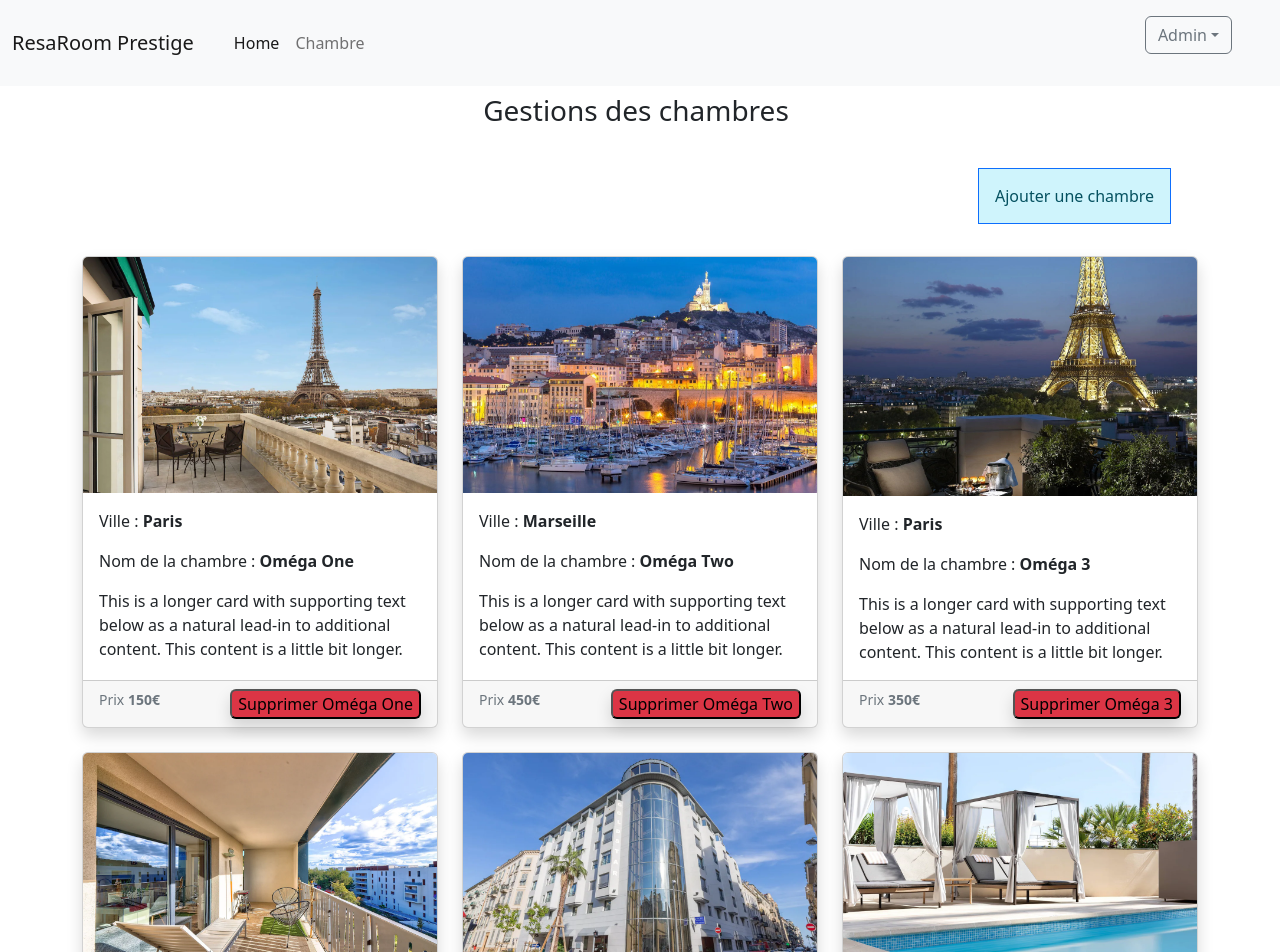
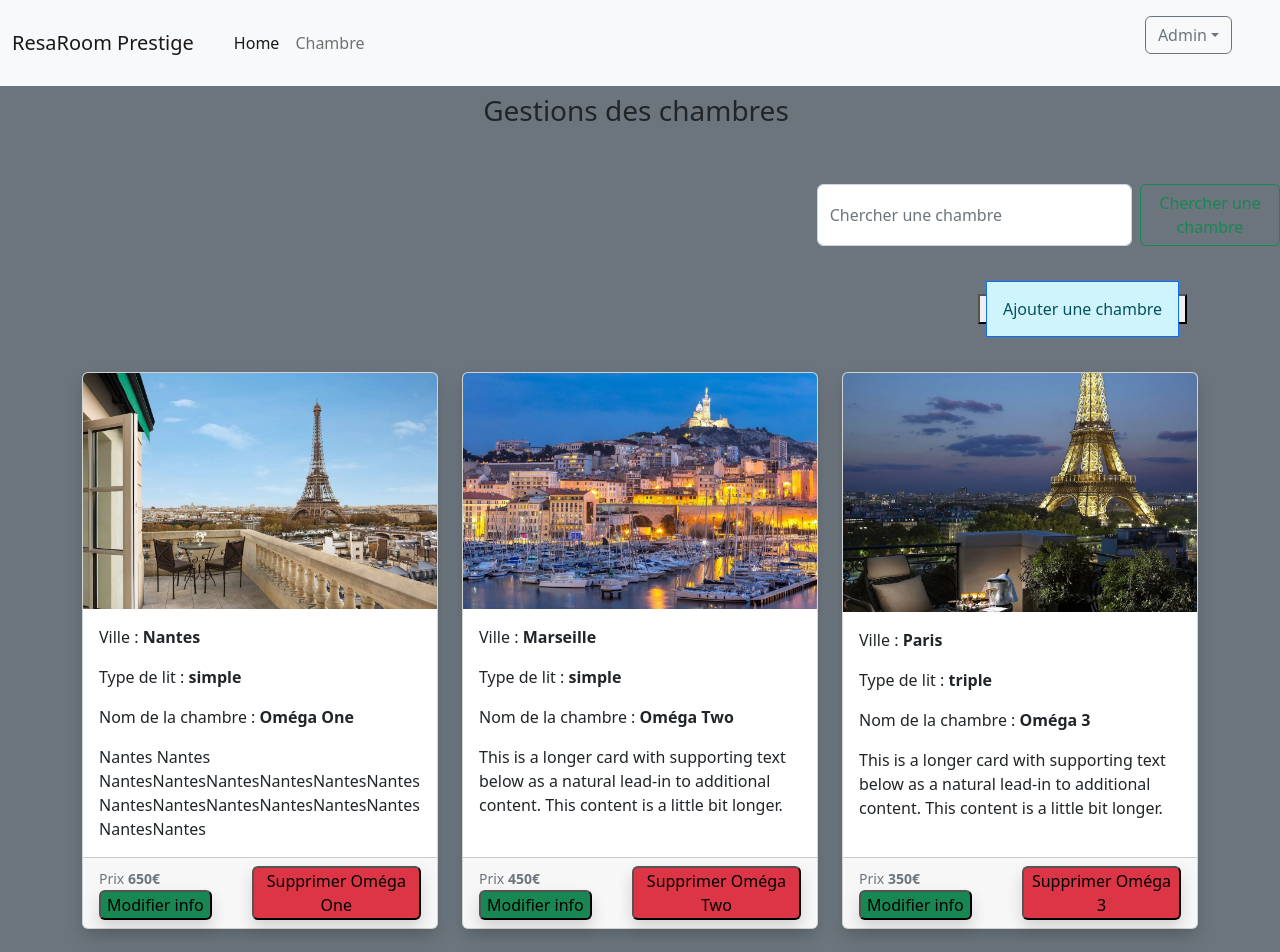
Before and after one commit to abou1er/2ndProjetPersoAngu, an Angular app: page /gest-chambre in a window 1280 px wide. Shown: the top 952 px of the page. Built offline with nearby package versions, Linux system fonts and the light colour scheme; data requests are answered from the project's data file.

Commit message:
delete + update + getWithKeyWord

```diff
--- a/db.json
+++ b/db.json
@@ -2,13 +2,13 @@
   "chambre": [
     {
       "id": 1,
-      "lit": "double",
-      "prix": 150,
-      "ville": "Paris",
+      "lit": "simple",
+      "prix": 650,
+      "ville": "Nantes",
       "classement": 3,
       "nomDeChambre": "Oméga One",
       "urlPics": "../../../assets/img/paris01.jpg",
-      "description": "This is a longer card with supporting text below as a natural lead-in to additional content. This content is a little bit longer."
+      "description": "Nantes Nantes NantesNantesNantesNantesNantesNantesNantesNantesNantesNantesNantesNantesNantesNantes"
     },
     {
       "id": 2,
--- a/src/app/composants/ajouterunechambre/ajouterunechambre.component.html
+++ b/src/app/composants/ajouterunechambre/ajouterunechambre.component.html
@@ -11,7 +11,7 @@
 
 
 
-<!-- FORM 1er champs-->
+<!-- FORM room-->
 
     <div class="container mt-5">
         <form #chambresAdmin="ngForm" (ngSubmit)="addInRooms(chambresAdmin)" class="row g-3 shadow-lg mb-4 p-2 bg-body rounded">
@@ -59,3 +59,4 @@
 </form>
 
 </div>
+<!-- fin form -->
--- a/src/app/composants/gest-chambre/gest-chambre.component.html
+++ b/src/app/composants/gest-chambre/gest-chambre.component.html
@@ -1,31 +1,51 @@
-
+<div class="bg-secondary">
     <div class="d-flex justify-content-center mb-5 ">
         <h3 class="me-2 pt-2">Gestions des chambres</h3>
     </div>
 
-<div class="row mb-5">
+<div class="row">
+    <div class="d-flex justify-content-end">
+        <form #inpSearching="ngForm" (ngSubmit)="searchInpt(inpSearching.value)"   class="d-flex" role="search"> <!-- #identificationFormulaire  (ngSubmit)au submit lance méthode avec la valeur du formulaire-->
+            <input class="form-control me-2" type="text" placeholder="Chercher une chambre"  aria-label="Search" name="nameInptSearchBar" ngModel >
+            <button class="btn btn-outline-success" type="submit">Chercher une chambre</button>
+          </form>
+    </div>
+
+</div>
+
+    <div class="row mt-5 mb-5">
         <div class="col-9"></div>
         <div class="col-3">
-            <a routerLink="/ajouterunechambre" class="text-decoration-none border border-primary p-3 list-group-item-action list-group-item-info">Ajouter une chambre</a>
+            <button>            <a routerLink="/ajouterunechambre"
+                class="text-decoration-none border border-primary p-3 list-group-item-action list-group-item-info">Ajouter
+                une chambre</a></button>
+
         </div>
     </div>
 
-
+    <!-- debut carte -->
     <div class="container mb-5">
         <div class="row row-cols-1 row-cols-sm-2 row-cols-md-2 row-cols-lg-3  g-4">
             <div class="col" *ngFor="let cA of chambresAdmin">
                 <div class="card shadow bg-body rounded h-100 view-overlay-zoom">
                     <img src="{{cA.urlPics}}" class="card-img-top" alt="...">
                     <div class="card-body">
-                    <p>Ville : <strong>{{cA.ville}}</strong>  </p>
+                        <p>Ville : <strong>{{cA.ville}}</strong> </p>
+                        <p>Type de lit : <strong>{{cA.lit}}</strong> </p>
 
                         <p>Nom de la chambre : <strong>{{cA.nomDeChambre}}</strong></p>
                         <p class="card-text">{{cA.description}}</p>
                     </div>
                     <div class="card-footer">
                         <div class="d-flex justify-content-between">
+                            <div class="">
                                 <small class="text-muted">Prix <strong>{{cA.prix}}€</strong></small>
-                        <button class="bg-danger shadow rounded" (click)="delete(cA.id)">Supprimer {{cA.nomDeChambre}}</button>
+                                <button class="bg-success shadow rounded" (click)="recupInfoRoom(cA)"
+                                    data-bs-toggle="modal" data-bs-target="#modalFormUpdate">Modifier info</button>
+                            </div>
+
+                            <button class="bg-danger shadow rounded" (click)="delete(cA.id)">Supprimer
+                                {{cA.nomDeChambre}}</button>
                         </div>
 
                     </div>
@@ -35,4 +55,98 @@
             </div>
 
         </div>
+    </div> <!-- fin carte -->
+
+    <!-- modal -->
+    <div class="modal fade" id="modalFormUpdate" aria-hidden="true" aria-labelledby="exampleModalToggleLabel"
+        tabindex="-1">
+        <div class="modal-dialog modal-dialog-centered">
+            <div class="modal-content">
+                <div class="modal-header">
+                    <h5 class="modal-title" id="exampleModalToggleLabel">Modifier {{chambreAmodif.nomDeChambre}} <small>situé à</small>  {{chambreAmodif.ville}}</h5>
+                    <button type="button" class="btn-close" data-bs-dismiss="modal" aria-label="Close"></button>
                 </div>
+                <div class="modal-body">
+
+<!-- FORM room-->
+
+    <div class="container mt-5">
+        <form class="row g-3 shadow-lg mb-4 p-2 bg-body rounded">
+
+            <div name="lit1" class="col-md-4">
+                <label  for="inputState" class="form-label">Type de lit</label>
+                <select name="lit" ngModel="" id="lit" [(ngModel)]="chambreAmodif.lit" class="form-select">
+
+                    <option>simple</option>
+                    <option>double</option>
+
+                </select>
+            </div>
+
+            <div class="col-md-10">
+                <label for="ville" class="form-label">Ville</label>
+                <input type="text"  class="form-control"  name="ville" [(ngModel)]="chambreAmodif.ville" required>
+
+                <p> est ca ca marche? {{chambreAmodif.ville}} </p>  <!--Dans une modal fullscreen je pourrai afficher button plus de détail -->
+
+            </div>
+            <div class="col-md-4">
+                <label for="classement" class="form-label">Classement</label>
+                <input type="text" class="form-control" id="classement" name="classement" [(ngModel)]="chambreAmodif.classement" required>
+            </div>
+
+            <div class="col-12">
+                <label for="inputAddress" class="form-label">Description de la chambre</label>
+                <input type="text" class="form-control" id="inputAddress" placeholder="1234 Main St" name="description" [(ngModel)]="chambreAmodif.description" required>
+            </div>
+            <div class="col-12">
+                <label for="inputAddress2" class="form-label">urlPics</label>
+                <input type="text" class="form-control" id="inputAddress2"  name="urlPics" [(ngModel)]="chambreAmodif.urlPics" required>
+            </div>
+            <div class="col-md-10">
+                <label for="inputCity" class="form-label">Nom de la chambre</label>
+                <input type="text" class="form-control" id="inputCity" name="nomDeChambre" [(ngModel)]="chambreAmodif.nomDeChambre" required>
+            </div>
+
+            <div class="col-md-4 mb-5">
+                <label for="price" class="form-label">Prix de la chambre</label>
+                <input type="number" class="form-control" id="price" name="prix" [(ngModel)]="chambreAmodif.prix" required>
+            </div>
+
+            <div class="col-12 mt-5">
+                <!-- <button type="submit" class="btn btn-primary">Ajouter la chambre</button> -->
+                <button type="submit" (click)="roomUpdate()" class="btn btn-primary" data-bs-target="#exampleModalToggle2" data-bs-toggle="modal">Modifier</button>
+
+                <button type="button" class="btn btn-warning" data-bs-dismiss="modal" aria-label="Close"> Fermer</button>
+            </div>
+</form>
+
+</div>
+<!-- fin form -->
+                </div>
+
+            </div>
+        </div>
+    </div>
+    <div class="modal fade" id="exampleModalToggle2" aria-hidden="true" aria-labelledby="exampleModalToggleLabel2"
+        tabindex="-1">
+        <div class="modal-dialog modal-dialog-centered">
+            <div class="modal-content">
+                <div class="modal-header">
+                    <h5 class="modal-title" id="exampleModalToggleLabel2">confirmation</h5>
+                    <button type="button" class="btn-close" data-bs-dismiss="modal" aria-label="Close"></button>
+                </div>
+                <div class="modal-body">
+                    Les information ont bien étaient modifiées.
+                </div>
+
+            </div>
+        </div>
+    </div>
+    <a class="btn btn-primary" data-bs-toggle="modal" href="#exampleModalToggle" role="button">Open first modal</a>
+
+
+
+
+
+</div>
--- a/src/app/composants/gest-chambre/gest-chambre.component.ts
+++ b/src/app/composants/gest-chambre/gest-chambre.component.ts
@@ -7,8 +7,26 @@ import { GestChambreService } from 'src/app/services/gest-chambre.service';
   styleUrls: ['./gest-chambre.component.css']
 })
 export class GestChambreComponent implements OnInit {
+  // var roomsAdmin()--------------
+  chambresAdmin : any;
 
-  chambresAdmin : any;
+  // var update()-----------------
+  chambreAmodif:any ={
+      id: "",
+      lit: "",
+      prix: "",
+      ville: "",
+      classement: "",
+      nomDeChambre: "",
+      urlPics: "",
+      description: ""
+  }
+
+  //var searchInpt()--------------
+  valInptSearch : any      //va servir à stocker la valeur qui sera rentré dans l'input search
+  searchIsVide : boolean = false  // va servir à jouer avec le ngif si aucune valeur correspondante image.pngne ressort
+
+
   constructor(private gestChambreService : GestChambreService) { }
 
   ngOnInit(): void {
@@ -30,7 +48,21 @@ export class GestChambreComponent implements OnInit {
     })
   }
 
+  recupInfoRoom(r:any){
+    this.chambreAmodif = r;
+    console.log(this.chambreAmodif);
+  }
 
+  roomUpdate(){
+    this.gestChambreService.roomUpd(this.chambreAmodif).subscribe(()=>{
 
+    })
+  }
+
+  searchInpt(inpSearching:any){
+    this.valInptSearch = inpSearching.nameInptSearchBar;
+    console.log("valeur de this.valInptSearch " + this.valInptSearch);
+
+  }
 
 }
--- a/src/app/services/gest-chambre.service.ts
+++ b/src/app/services/gest-chambre.service.ts
@@ -22,4 +22,13 @@ export class GestChambreService {
     return this.http.delete("http://localhost:3000/chambre/"+id)
   }
 
+  roomUpd(r:any){
+    return this.http.put("http://localhost:3000/chambre/"+r.id, r)
+  }
+
+  getWithkeyword(inpSearching:any){
+    return this.http.get("http://localhost:3000/chambre?q="+inpSearching)
+  }
+
+
 }
```
Lines whose indentation alone changed are shown as unchanged.
